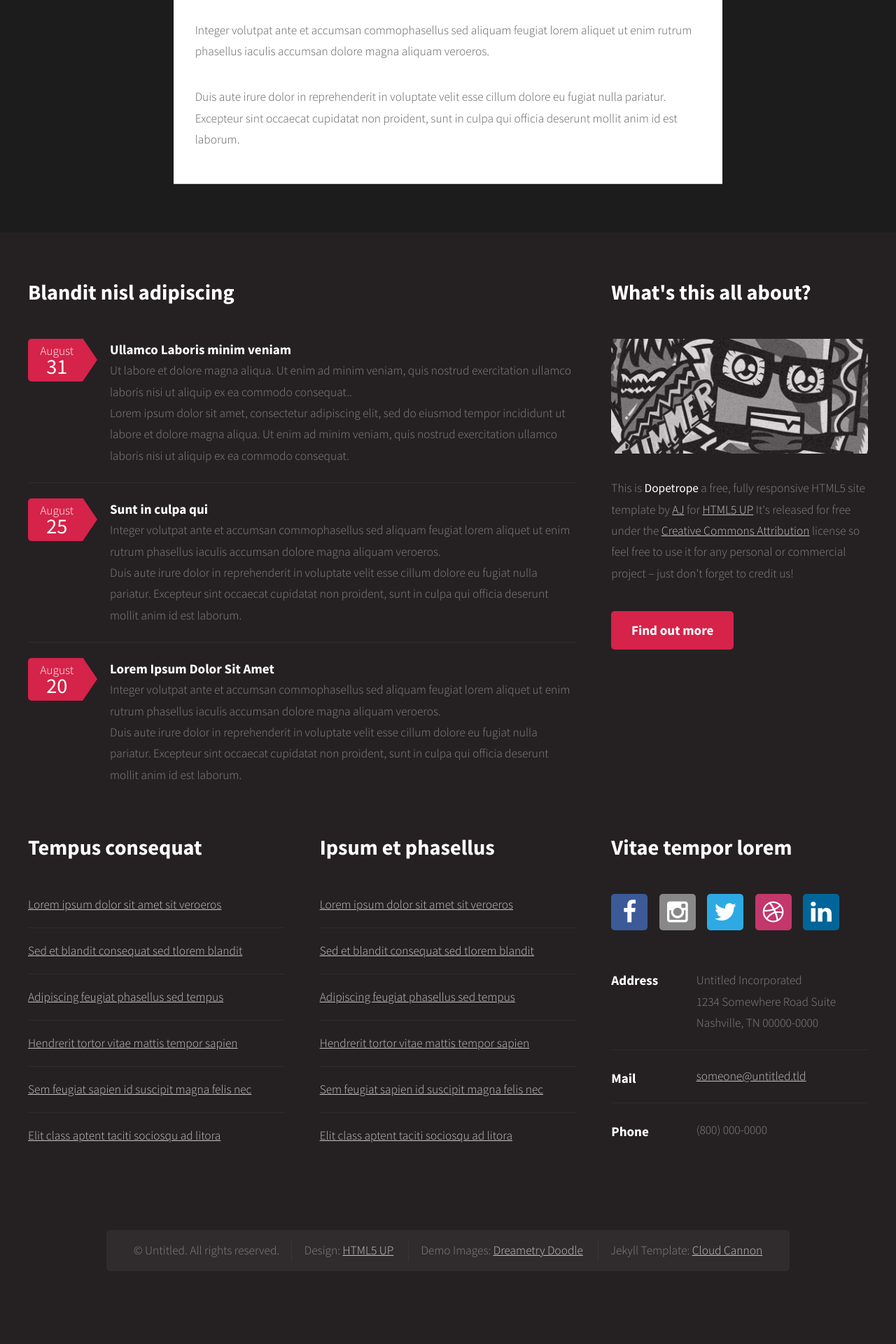
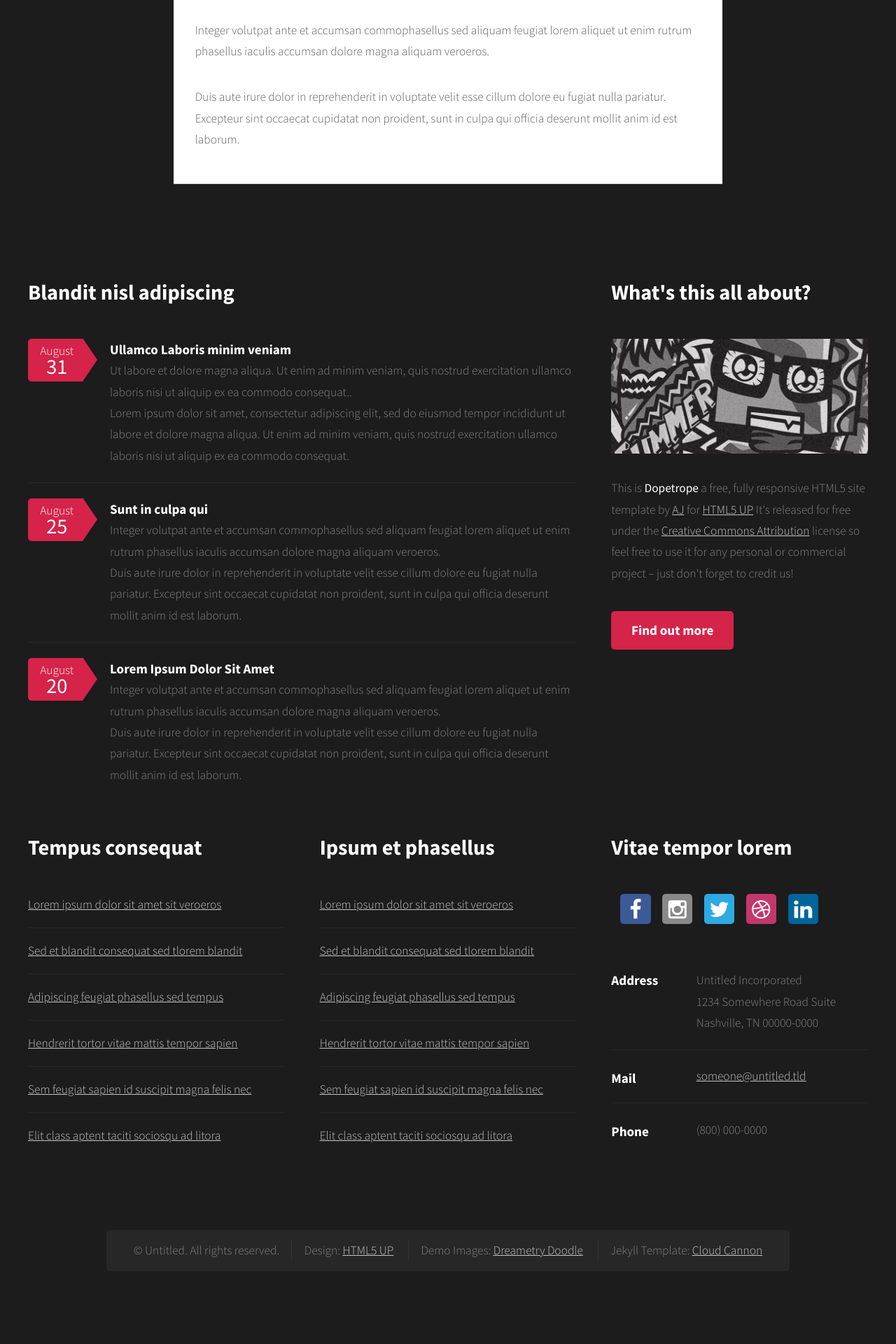
Before and after one commit to apremkumar1989/rohit_website, a Jekyll site: the page built from _posts/2014-08-25-test-post.md, in a window 1280 px wide. Shown: the part 828-2748 px from the top of the page at 70% size. Built offline with Jekyll 4.4.1, drawn with Linux system fonts in a browser that asks for light colours.

Commit message:
social link changes

```diff
--- a/assets/css/style.css
+++ b/assets/css/style.css
@@ -14,7 +14,7 @@
 
 	body
 	{
-		background: #252122;
+		background: rgb(28, 28, 28);
 		/*background-image: url('images/bg02.png');*/
 	}
 
@@ -554,25 +554,26 @@
 
 			ul.social
 			{
-				overflow: hidden;
+				/*overflow: hidden;*/
 				cursor: default;
 			}
 
 				ul.social li
 				{
 					display: inline-block;
+					padding-bottom: 0.5em;
 				}
 
 				ul.social li:first-child
 				{
-					margin-left: 0;
+					/*margin-left: 0;*/
 				}
 
 				ul.social li a
 				{
 					display: inline-block;
-					width: 3em;
-					height: 3em;
+					width: 2.5em;
+					height: 2.5em;
 					text-align: center;
 					border-radius: 5px;
 					background: #888;
@@ -586,7 +587,7 @@
 					ul.social li a:before
 					{
 						color: #fff;
-						font-size: 2em;
+						font-size: 1.75em;
 						line-height: 1.5em;
 					}
 
@@ -902,3 +903,13 @@ p.video-desc{
 	color: white;
 	text-decoration: none;
 }
+
+.social{
+	position: relative;
+    /*width: 200px;*/
+    /*height: 200px;*/
+    /* background-color: #fafafa; */
+    /* border: solid 3px #78e382; */
+    /* font-size: 24px; */
+    /* text-align: center; */
+}
```
Also changed, not shown: assets/css/style-mobile.css (+10 -2 lines), index.html (+9 -0 lines).
